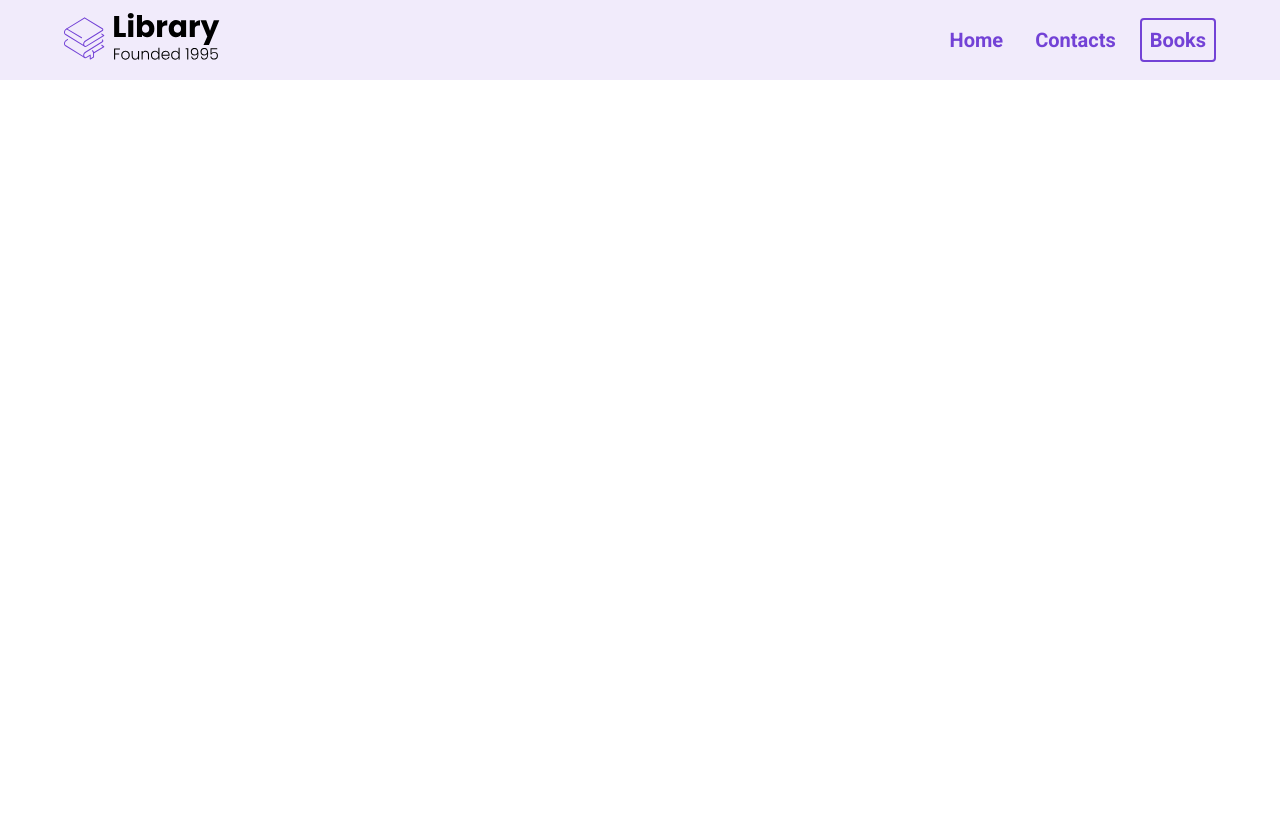
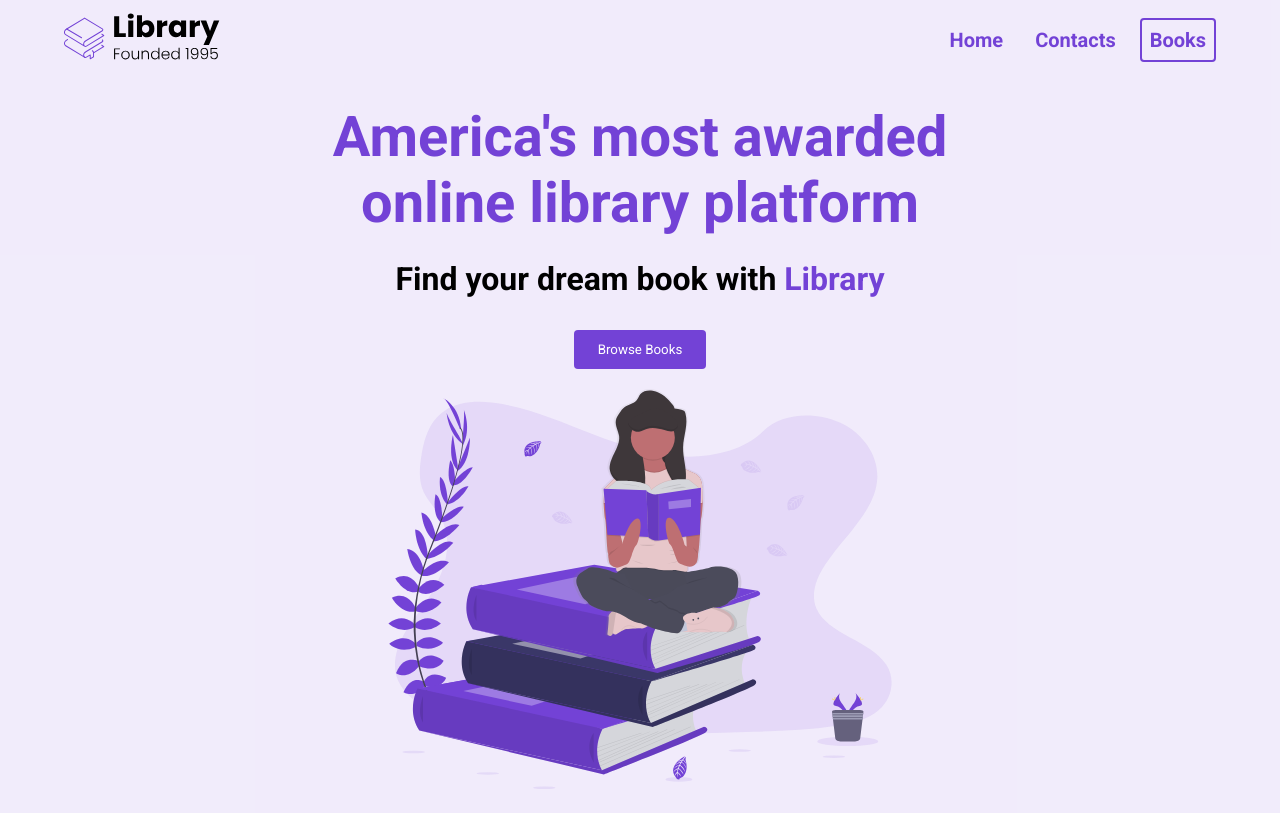
Before and after one commit to mfilsaime/e-commerce, a plain HTML site: page index.html in a window 1280 px wide. Drawn offline with Linux system fonts and the light colour scheme.

Commit message:
review commit

```diff
--- a/index.html
+++ b/index.html
@@ -13,6 +13,7 @@
     />
   </head>
   <body>
+    <!-- LANDING -->
     <section id="landing">
       <nav>
         <div class="nav__container">
@@ -30,6 +31,24 @@
           </ul>
         </div>
       </nav>
+
+      <header>
+        <div class="header__container">
+          <div class="header__description">
+            <h1>America's most awarded online library platform</h1>
+            <h2>
+              Find your dream book with <span class="purple">Library</span>
+            </h2>
+            <a href="#features">
+              <button class="btn">Browse Books</button>
+            </a>
+          </div>
+          <figure class="header__img--wrapper">
+            <img src="./Undraw_Books.svg" alt="" />
+          </figure>
+        </div>
+      </header>
     </section>
+    <!-- END LANDING -->
   </body>
 </html>
--- a/styles.css
+++ b/styles.css
@@ -13,6 +13,37 @@ p {
 
 a {
   text-decoration: none;
+}
+
+h1 {
+  font-size: 56px;
+  color: #7342d6;
+  margin-bottom: 24px;
+  text-align: center;
+}
+
+h2 {
+  font-size: 32px;
+  margin-bottom: 32px;
+  text-align: center;
+}
+
+img {
+  width: 100%;
+  height: 100%;
+  max-height: 50vh;
+}
+
+button {
+  cursor: pointer;
+}
+
+.btn {
+  background-color: #7342d6;
+  color: white;
+  padding: 12px 24px;
+  border-radius: 4px;
+  border: none;
 }
 
 nav {
@@ -62,3 +93,28 @@ li {
 #landing {
   background-color: rgba(115, 66, 214, 0.1);
 }
+
+header {
+  height: calc(100vh 0.8px);
+}
+
+.header__container {
+  padding-top: 24px;
+  width: 100%;
+  max-width: 720px;
+  margin: 0 auto;
+  height: 100%;
+  display: flex;
+  flex-direction: column;
+  justify-content: space-around;
+}
+
+.header__description {
+  display: flex;
+  flex-direction: column;
+  align-items: center;
+}
+
+.header__img--wrapper {
+  padding: 20px;
+}
```
